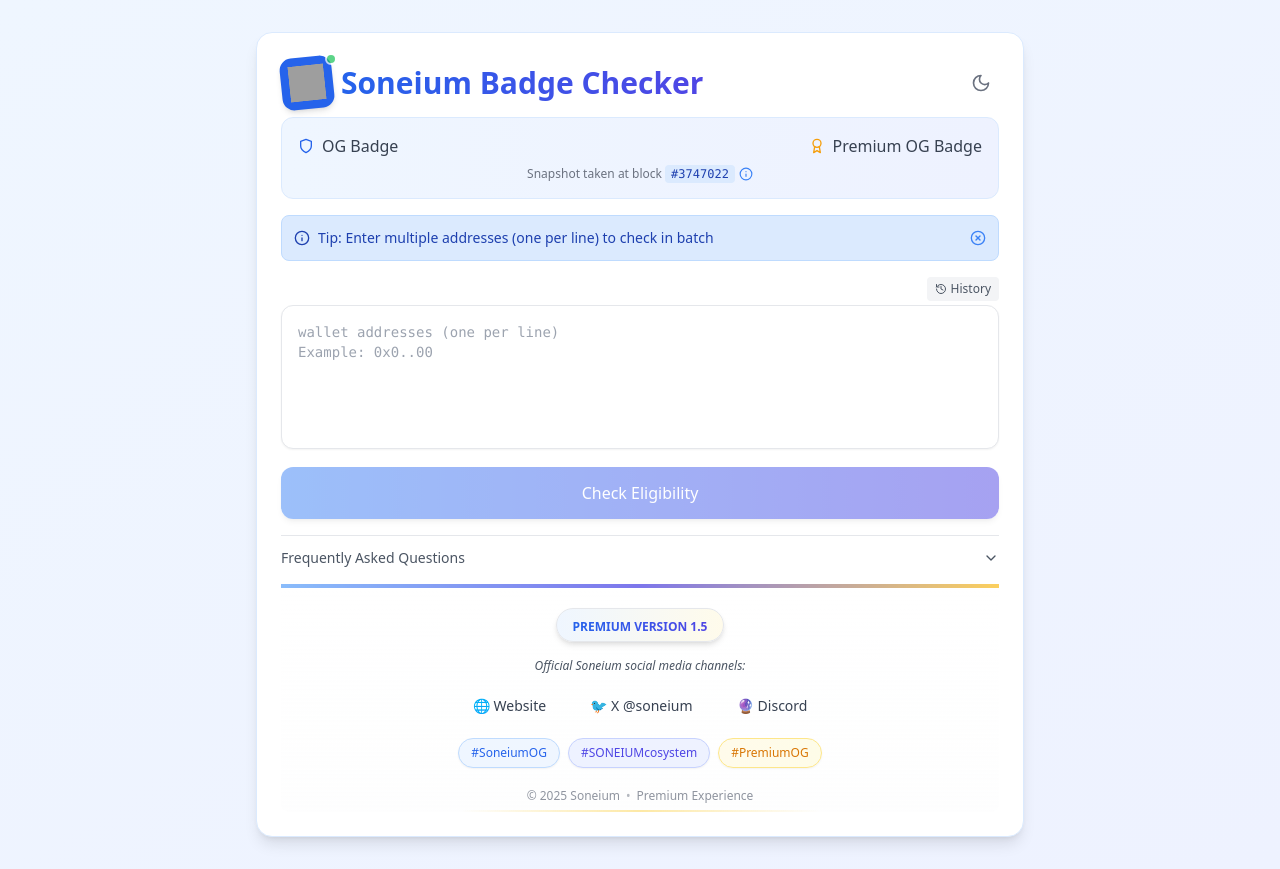
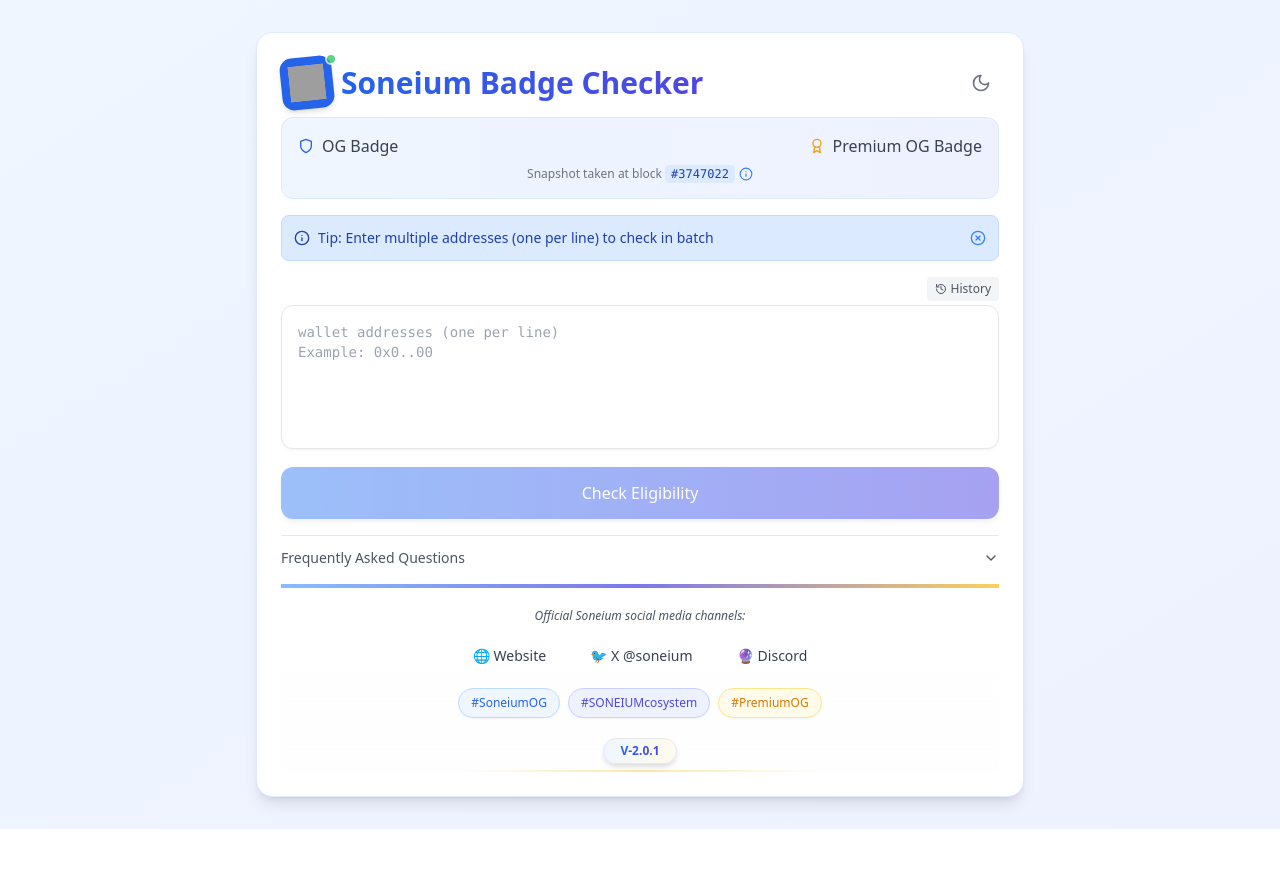
Before and after one commit to Madleyym/Soneium-OG-Badge-Checker, a Next.js app: page / in a window 1280 px wide. After the commit the page ends 829 px from the top, so only its background shows below. Built offline with nearby package versions, Linux system fonts and the light colour scheme; grey boxes are pictures that could not be loaded.

Commit message:
Update premium version badge to reflect version 2.0.1 and adjust styling

```diff
--- a/app/page.tsx
+++ b/app/page.tsx
@@ -1579,13 +1579,6 @@
             <div className="absolute inset-0 bg-gradient-to-b from-transparent to-gray-50/20 dark:to-gray-900/20 rounded-b-lg"></div>
 
             <div className="space-y-4 pt-2 relative">
-              {/* Premium version badge */}
-              <div className="inline-block bg-gradient-to-r from-blue-50 to-amber-50 dark:from-gray-800 dark:to-gray-700 px-4 py-1 rounded-full shadow-md border border-gray-200 dark:border-gray-600 transform hover:scale-105 transition-all duration-300">
-                <span className="text-xs font-semibold bg-gradient-to-r from-blue-600 to-indigo-600 dark:from-blue-400 dark:to-indigo-400 bg-clip-text text-transparent">
-                  PREMIUM VERSION 1.5
-                </span>
-              </div>
-
               {/* Official statement about social media */}
               <p className="text-xs text-gray-600 dark:text-gray-400 italic font-light max-w-sm mx-auto">
                 Official Soneium social media channels:
@@ -1648,9 +1641,12 @@
 
               {/* Copyright */}
               <div className="text-xs text-gray-500 dark:text-gray-400 font-light pt-1 pb-2">
-                <span className="opacity-75">© 2025 Soneium</span>
-                <span className="mx-1.5 opacity-50">•</span>
-                <span className="opacity-75">Premium Experience</span>
+                {/* Premium version badge */}
+                <div className="inline-block bg-gradient-to-r from-blue-50 to-amber-50 dark:from-gray-800 dark:to-gray-700 px-4 py-1 rounded-full shadow-md border border-gray-200 dark:border-gray-600 transform hover:scale-105 transition-all duration-300">
+                  <span className="text-xs font-semibold bg-gradient-to-r from-blue-600 to-indigo-600 dark:from-blue-400 dark:to-indigo-400 bg-clip-text text-transparent">
+                    V-2.0.1
+                  </span>
+                </div>
               </div>
             </div>
 
```
